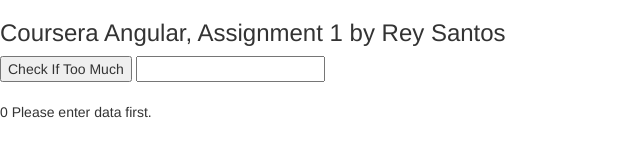
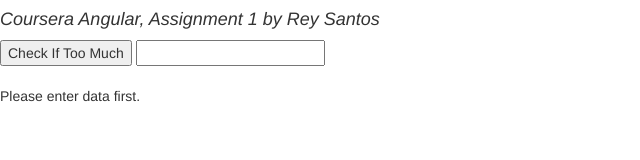
Before and after one commit to reysantos/coursera-angular, a plain HTML site: page module1/index.html in a window 1280 px wide. Shown: the whole page, without its empty margins (0-640 px from the left). Drawn offline with Linux system fonts and the light colour scheme.

Commit message:
Removed debug statements.

```diff
--- a/module1/app.js
+++ b/module1/app.js
@@ -11,7 +11,6 @@
   $scope.lunch = ""
 
   $scope.sayLunchMessage = function (count) {
-    console.log('rhs debug the arraycount is :' + count);
 
     if (count == 0) {
       return "Please enter data first.";
@@ -23,14 +22,10 @@
   };
 
   $scope.parseLunch = function () {
-    // this is where you parse and count the var passed
-    // console.log("Your lunch is..." + $scope.lunch);
 
     if ($scope.lunch.length == 0) {
         $scope.count = 0;
     } else {
-       console.log("This is the lenght of the string entered:" + $scope.lunch.length);
-       console.log("Your lunch is..." + $scope.lunch);
        var arrayOfStrings = $scope.lunch.split(',');
        $scope.count = arrayOfStrings.length;
     }
--- a/module1/index.html
+++ b/module1/index.html
@@ -13,7 +13,7 @@
   </head>
 
   <body>
-      <h3>Coursera Angular, Assignment 1 by Rey Santos</h3>
+      <h4><i>Coursera Angular, Assignment 1 by Rey Santos</i></h4>
       <div ng-controller='MsgController'>
 
         <div>
@@ -21,7 +21,7 @@
           <input type="text" ng-model="lunch">
           <br>
           <br>
-            {{count}} {{sayLunchMessage(count)}}
+             {{sayLunchMessage(count)}}
 
         </div>
       </div>
```
